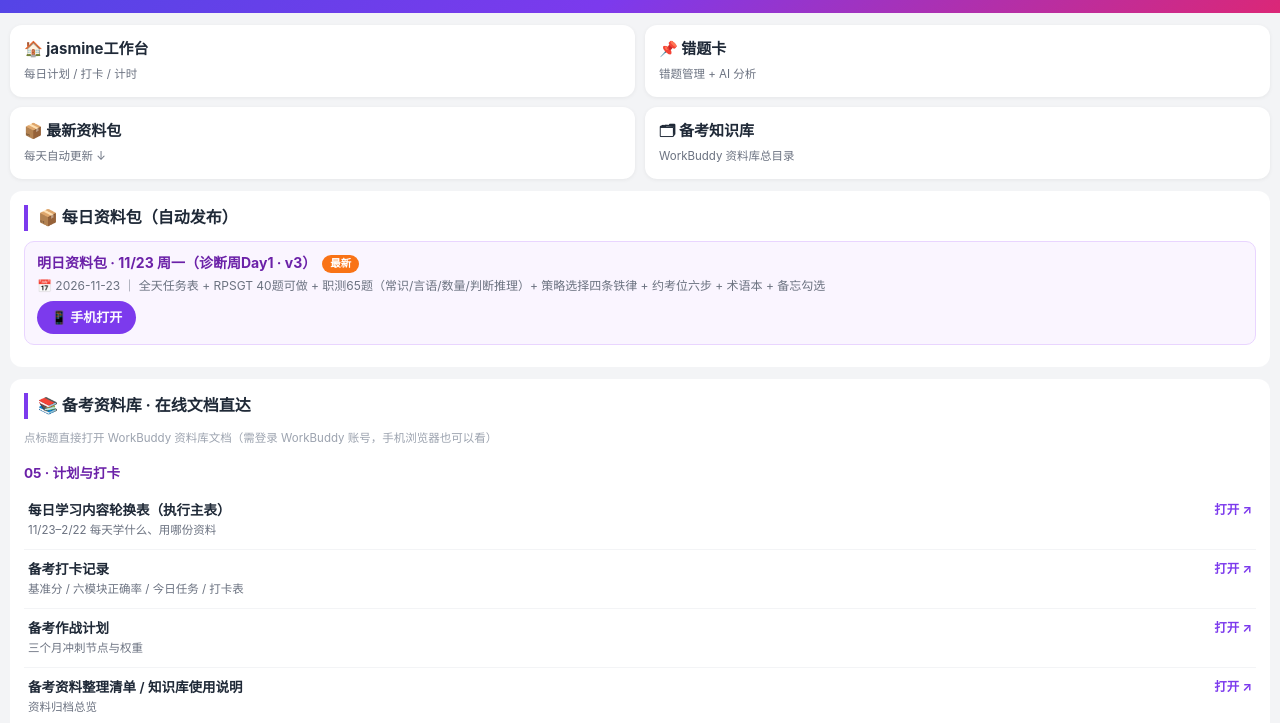
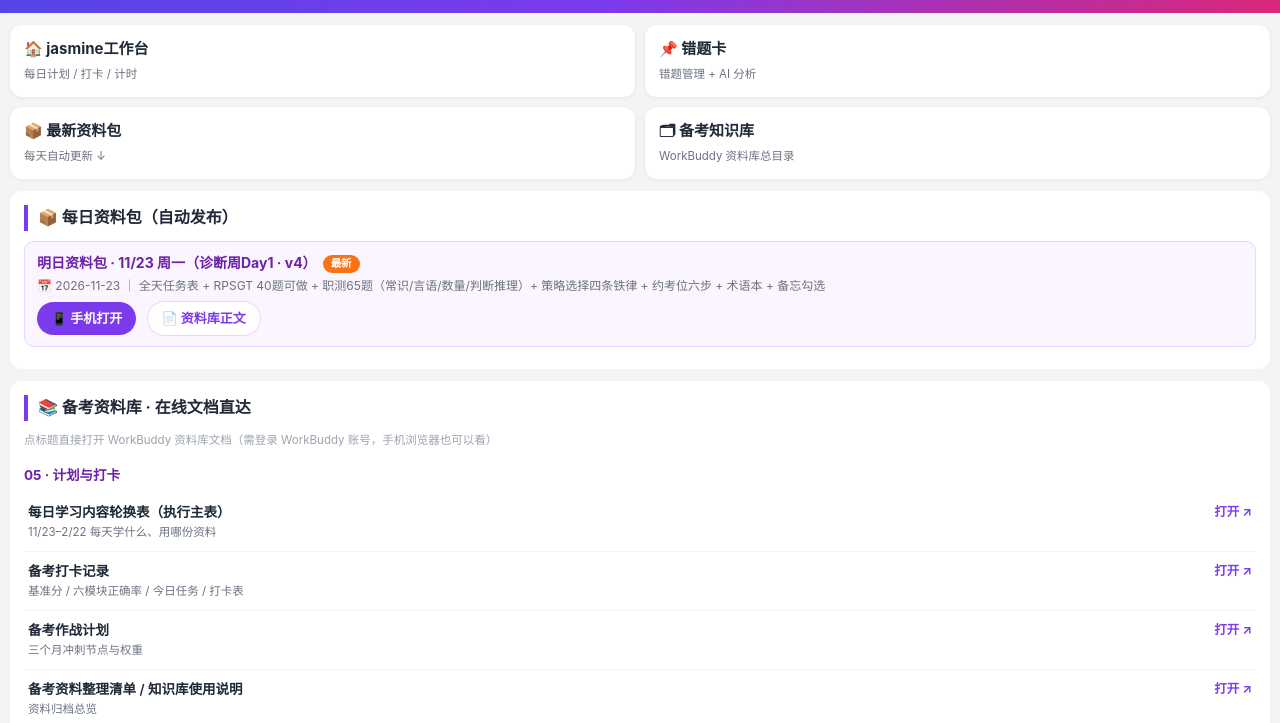
Before and after one commit to jasmine-yn/jasmine-yn.github.io, a plain HTML site: page 资料中心.html in a window 1280 px wide. Shown: the part 77-800 px from the top of the page. Drawn offline with Linux system fonts and the light colour scheme.

Commit message:
fix: 修复资料库手机版资料包正文为空 - 新建v4完整文档并更新入口链接

```diff
--- a/资料中心.html
+++ b/资料中心.html
@@ -94,7 +94,7 @@
     <div class="pack">
       <div class="t">${p.title}${i===0?'<span class="new">最新</span>':''}</div>
       <div class="d">📅 ${p.date} ｜ ${p.note||''}</div>
-      <a href="${p.url}">📱 手机打开</a>
+      <a href="${p.url}">📱 手机打开</a>${p.docUrl ? ' <a href="' + p.docUrl + '" target="_blank" style="background:#fff;color:#7c3aed;border:1px solid #e9d5ff;margin-left:6px;">📄 资料库正文</a>' : ''}
     </div>`).join('');
 })();
 </script>
--- a/资料清单.js
+++ b/资料清单.js
@@ -1,3 +1,3 @@
 window.DAILY_PACKS = [
-  { date: '2026-11-23', title: '明日资料包 · 11/23 周一（诊断周Day1 · v3）', url: '明日资料包_2026-11-23_手机版.html', note: '全天任务表 + RPSGT 40题可做 + 职测65题（常识/言语/数量/判断推理）+ 策略选择四条铁律 + 约考位六步 + 术语本 + 备忘勾选' }
+  { date: '2026-11-23', title: '明日资料包 · 11/23 周一（诊断周Day1 · v4）', url: '明日资料包_2026-11-23_手机版.html', docUrl: 'https://www.workbuddy.cn/space/d/XNpjCJ2BiXbL5cmOoq9lzA', note: '全天任务表 + RPSGT 40题可做 + 职测65题（常识/言语/数量/判断推理）+ 策略选择四条铁律 + 约考位六步 + 术语本 + 备忘勾选' }
 ];
```
Also changed, not shown: 1 other file.
